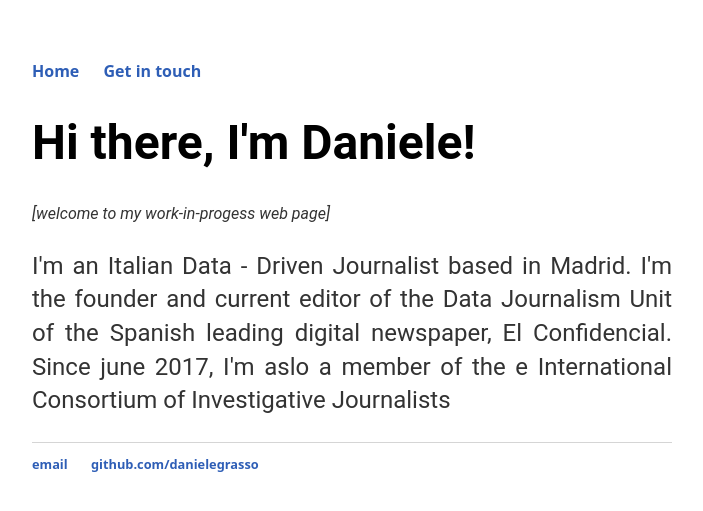
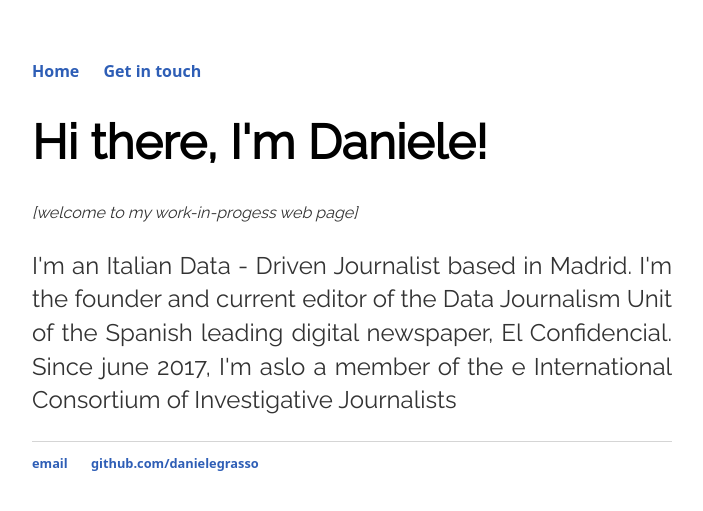
Before and after one commit to danielegrasso/danielegrasso.github.io, a Jekyll site: the page built from index.html, in a window 1280 px wide. Shown: the top 511 px of the page, without its empty margins (288-991 px from the left). Built offline with Jekyll 4.4.1, drawn with Linux system fonts in a browser that asks for light colours.

Commit message:
Update main.css

```diff
--- a/css/main.css
+++ b/css/main.css
@@ -22,12 +22,12 @@ a:hover {
 }
 h1 {
     font-size: 3em;
-    font-family: 'Roboto', sans-serif;
+    font-family: 'Raleway', sans-serif;
 }
 p {
     font-size: 1.5em;
     line-height: 1.4em;
-    font-family: 'Roboto', sans-serif;
+    font-family: 'Raleway', sans-serif;
     color: #333;
 }
 footer {
```
